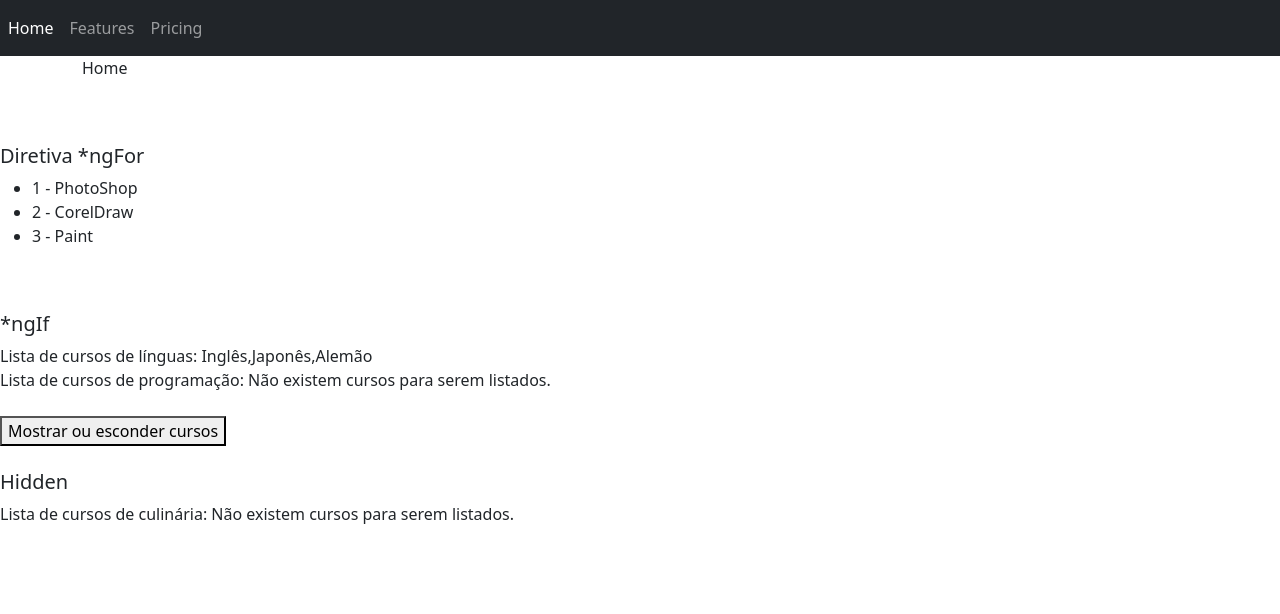
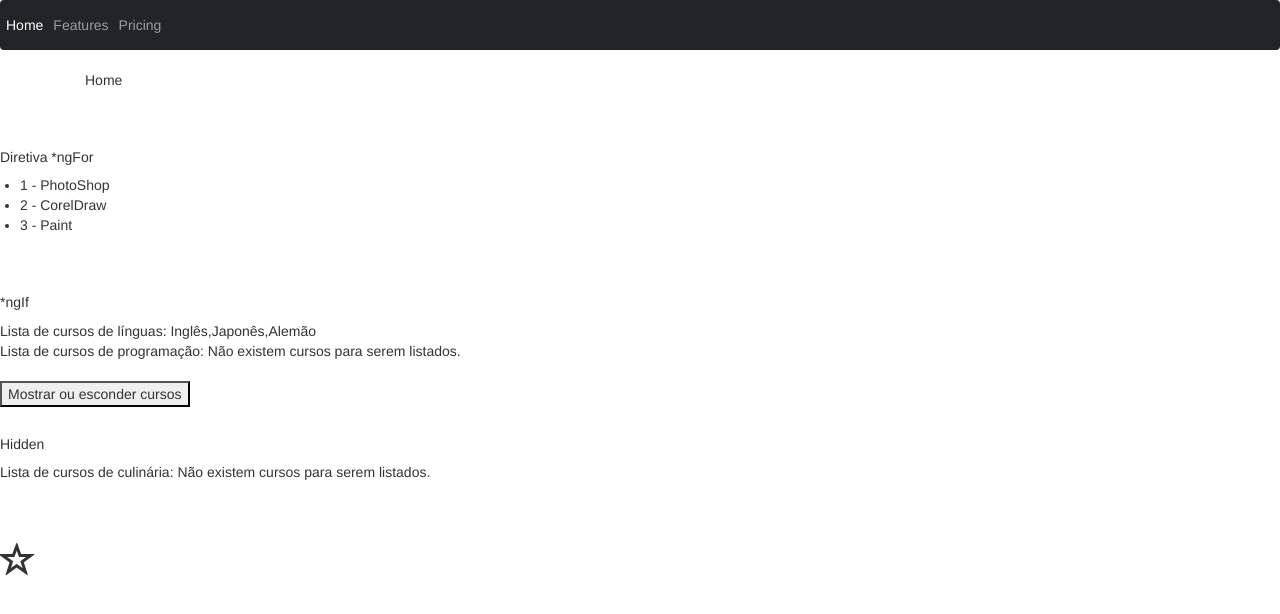
Before and after one commit to RodriguesLarissa/Curso_Angular, an Angular app in the folder diretivas/: page / in a window 1280 px wide. Shown: the top 614 px of the page. Built offline with nearby package versions, Linux system fonts and the light colour scheme.

Commit message:
29º Class - ngClass

```diff
--- a/diretivas/src/app/app.component.html
+++ b/diretivas/src/app/app.component.html
@@ -3,3 +3,5 @@
 <app-diretiva-ngfor></app-diretiva-ngfor>
 <br><br>
 <app-diretiva-ngif></app-diretiva-ngif>
+<br><br>
+<app-diretiva-ngclass></app-diretiva-ngclass>
--- a/diretivas/src/app/app.module.ts
+++ b/diretivas/src/app/app.module.ts
@@ -5,13 +5,15 @@ import { AppComponent } from './app.component';
 import { DiretivaNgifComponent } from './diretiva-ngif/diretiva-ngif.component';
 import { DiretivaNgswitchComponent } from './diretiva-ngswitch/diretiva-ngswitch.component';
 import { DiretivaNgforComponent } from './diretiva-ngfor/diretiva-ngfor.component';
+import { DiretivaNgclassComponent } from './diretiva-ngclass/diretiva-ngclass.component';
 
 @NgModule({
   declarations: [
     AppComponent,
     DiretivaNgifComponent,
     DiretivaNgswitchComponent,
-    DiretivaNgforComponent
+    DiretivaNgforComponent,
+    DiretivaNgclassComponent
   ],
   imports: [
     BrowserModule
--- /dev/null
+++ b/diretivas/src/app/diretiva-ngclass/diretiva-ngclass.component.html
@@ -0,0 +1,9 @@
+<h1>
+    <span class="glyphicon"
+        [ngClass]="{
+            'glyphicon-star-empty': !meuFavorito,
+            'glyphicon-star': meuFavorito
+        }"
+        (click) = "onClick()"
+    ></span>
+</h1>
--- /dev/null
+++ b/diretivas/src/app/diretiva-ngclass/diretiva-ngclass.component.ts
@@ -0,0 +1,21 @@
+import { Component, OnInit } from '@angular/core';
+
+@Component({
+  selector: 'app-diretiva-ngclass',
+  templateUrl: './diretiva-ngclass.component.html',
+  styleUrls: ['./diretiva-ngclass.component.css']
+})
+export class DiretivaNgclassComponent implements OnInit {
+
+  meuFavorito: boolean = false;
+
+  constructor() { }
+
+  ngOnInit(): void {
+  }
+
+  onClick(){
+    this.meuFavorito = !this.meuFavorito;
+  }
+
+}
--- a/diretivas/src/index.html
+++ b/diretivas/src/index.html
@@ -7,6 +7,9 @@
   <meta name="viewport" content="width=device-width, initial-scale=1">
   <link href="https://cdn.jsdelivr.net/npm/bootstrap@5.0.1/dist/css/bootstrap.min.css" rel="stylesheet" integrity="sha384-+0n0xVW2eSR5OomGNYDnhzAbDsOXxcvSN1TPprVMTNDbiYZCxYbOOl7+AMvyTG2x" crossorigin="anonymous">
   <script src="https://cdn.jsdelivr.net/npm/bootstrap@5.0.1/dist/js/bootstrap.bundle.min.js" integrity="sha384-gtEjrD/SeCtmISkJkNUaaKMoLD0//ElJ19smozuHV6z3Iehds+3Ulb9Bn9Plx0x4" crossorigin="anonymous"></script>
+  <script src="https://cdn.jsdelivr.net/npm/@popperjs/core@2.9.2/dist/umd/popper.min.js" integrity="sha384-IQsoLXl5PILFhosVNubq5LC7Qb9DXgDA9i+tQ8Zj3iwWAwPtgFTxbJ8NT4GN1R8p" crossorigin="anonymous"></script>
+  <script src="https://cdn.jsdelivr.net/npm/bootstrap@5.0.1/dist/js/bootstrap.min.js" integrity="sha384-Atwg2Pkwv9vp0ygtn1JAojH0nYbwNJLPhwyoVbhoPwBhjQPR5VtM2+xf0Uwh9KtT" crossorigin="anonymous"></script>
+  <link rel="stylesheet" href="https://maxcdn.bootstrapcdn.com/bootstrap/3.3.7/css/bootstrap.min.css" integrity="sha384-BVYiiSIFeK1dGmJRAkycuHAHRg32OmUcww7on3RYdg4Va+PmSTsz/K68vbdEjh4u" crossorigin="anonymous">
   <link rel="icon" type="image/x-icon" href="favicon.ico">
 </head>
 <body>
```
Also changed, not shown: diretivas/src/app/diretiva-ngclass/diretiva-ngclass.component.css (added), 1 other file (tests, documents, lock files or other folders).
